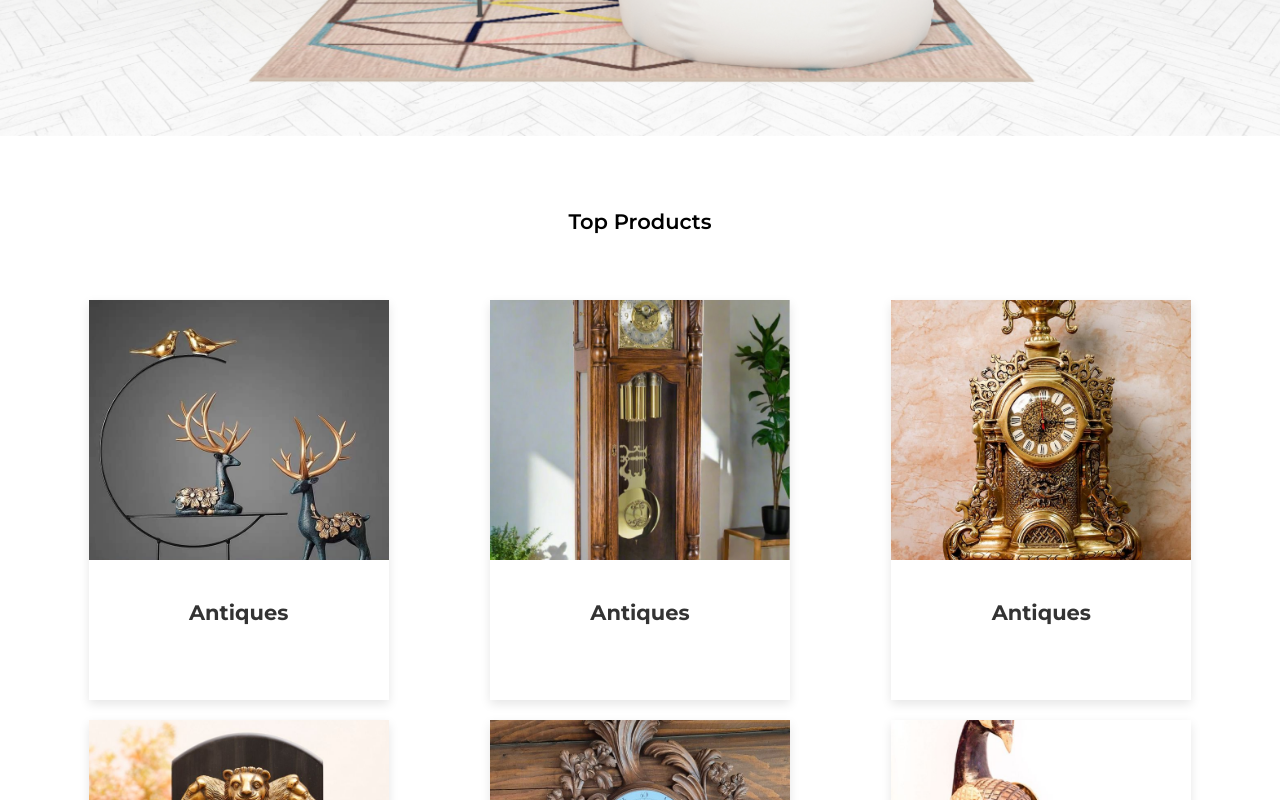
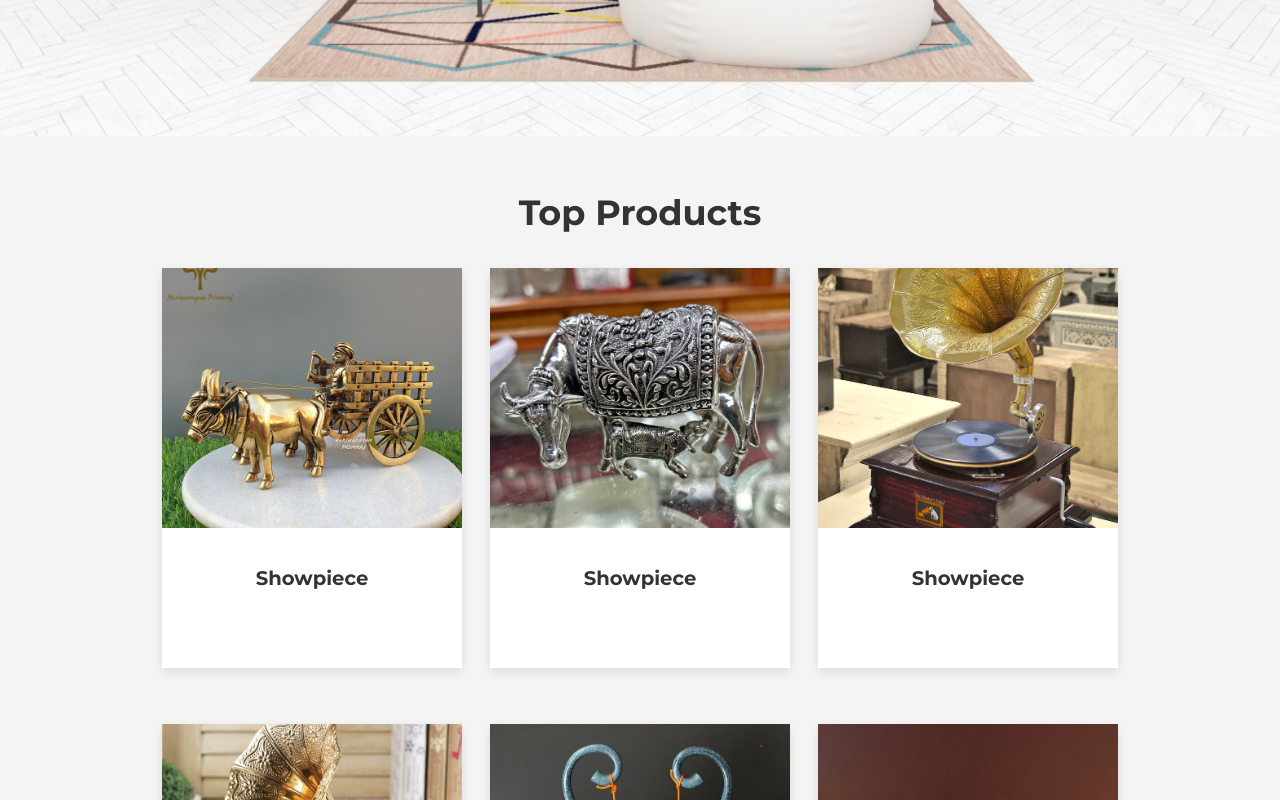
Before and after one commit to Stashblog/garima-international, a React (Vite) app: page /demo#/demo in a window 1280 px wide. Shown: the part 720-1520 px from the top of the page. Built offline with nearby package versions, Linux system fonts and the light colour scheme.

Commit message:
product description page added

```diff
--- a/src/pages/demo/topProducts/index.jsx
+++ b/src/pages/demo/topProducts/index.jsx
@@ -1,74 +1,66 @@
-import { Link } from 'react-router-dom'
 import s from './styles.module.scss'
 import images from 'images'
-import { Products } from 'components'
+import { Link } from 'react-router-dom'
 
 export default function Main() {
   const products = [
     {
-      title: 'Antiques',
-      subtitle: 'Brass Surahi',
-      imageSrc: images.pro1,
-      priceCurrent: 'Rp 30,000',
-      priceOld: 'Rp 60,000',
-      discount: '-50%'
+      id: 1,
+      title: 'Showpiece',
+      description: 'showpiece item for table and glass cases ',
+      imageUrl: images.Type
     },
     {
-      title: 'Antiques',
-      subtitle: 'Brass Surahi',
-      imageSrc: images.pro2,
-      priceCurrent: 'Rp 30,000',
-      priceOld: 'Rp 60,000',
-      discount: '-50%'
+      id: 2,
+      title: 'Showpiece',
+      description: 'showpiece item for table and glass cases ',
+      imageUrl: images.Type1
     },
     {
-      title: 'Antiques',
-      subtitle: 'Brass Surahi',
-      imageSrc: images.pro3,
-      priceCurrent: 'Rp 30,000',
-      priceOld: 'Rp 60,000',
-      discount: '-50%'
+      id: 3,
+      title: 'Showpiece',
+      description: 'showpiece item for table and glass cases ',
+      imageUrl: images.Type2
     },
     {
-      title: 'Antiques',
-      subtitle: 'Brass Surahi',
-      imageSrc: images.pro4,
-      priceCurrent: 'Rp 30,000',
-      priceOld: 'Rp 60,000',
-      discount: '50%'
+      id: 4,
+      title: 'Showpiece',
+      description: 'showpiece item for table and glass cases ',
+      imageUrl: images.Type3
     },
     {
-      title: 'Antiques',
-      subtitle: 'Brass Surahi',
-      imageSrc: images.pro5,
-      priceCurrent: 'Rp 30,000',
-      priceOld: 'Rp 60,000',
-      discount: '50%'
+      id: 5,
+      title: 'Showpiece',
+      description: 'showpiece item for table and glass cases ',
+      imageUrl: images.Type4
     },
     {
-      title: 'Antiques',
-      subtitle: 'Brass Surahi',
-      imageSrc: images.pro6,
-      priceCurrent: 'Rp 30,000',
-      priceOld: 'Rp 60,000',
-      discount: '50%'
+      id: 6,
+      title: 'Showpiece',
+      description: 'showpiece item for table and glass cases ',
+      imageUrl: images.Type5
     }
   ]
+
   return (
-    <>
-      <div className={s.topProducts + ' indent'}>
-        <div className={s.title}>Top Products</div>
-        <div className={s.products}>
-          <div className={s.cardGrid}>
-            {products.map(product => (
-              <Products
-                {...product}
-                key={product.id} // Use product.id as the key
-              />
-            ))}
+    <div className={s.productPage + ' indent'}>
+      <h1>Top Products</h1>
+      <div className={s.productGrid}>
+        {products.map(product => (
+          <div key={product.id} className={s.productCard}>
+            <img src={product.imageUrl} alt={product.title} />
+            <div className={s.productInfo}>
+              <h2>{product.title}</h2>
+              {/* <p>{product.description}</p> */}
+            </div>
+            <div className={s.overlay}>
+              <Link to={`/product/${product.id}`}>
+                <button className={s.queryButton}>View Product</button>
+              </Link>
+            </div>
           </div>
-        </div>
+        ))}
       </div>
-    </>
+    </div>
   )
 }
--- a/src/pages/demo/topProducts/styles.module.scss
+++ b/src/pages/demo/topProducts/styles.module.scss
@@ -1,33 +1,101 @@
+.productPage {
+  padding: 2rem;
+  background-color: #f4f4f4;
+  text-align: center;
 
-  .title {
-    text-align: center;
-    font-size: 1.5rem;
-    font-weight: 600;
-    -webkit-text-fill-color: var(--c-black);
-    padding: 3rem;
+  h1 {
+    font-size: 2.5rem;
+    margin-bottom: 2rem;
+    color: #333;
   }
 
-  .topProducts {
-    padding: 2rem;
-    align-content: center;
+  .productGrid {
+    display: flex;
+    justify-content: center;
+    flex-wrap: wrap;
+    gap: 2rem;
   }
 
-  .cardGrid {
-    display: grid;
-    grid-template-columns: repeat(3, 1fr);
-    gap: 20px;
-    margin: 20px;
+  .productCard {
+    position: relative;
+    width: 300px;
+    height: 400px;
+    background-color: white;
+    margin-bottom: 2rem;
+    box-shadow: 0 4px 10px rgba(0, 0, 0, 0.1);
+    overflow: hidden;
+    border-radius: 0px;
+    transition: transform 0.3s ease;
+    cursor: pointer;
+
+    &:hover {
+      transform: scale(1.05);
+    }
+
+    img {
+      width: 100%;
+      height: 65%;
+      object-fit: cover;
+    }
+
+    .productInfo {
+      padding: 1rem;
+      text-align: center;
+
+      h2 {
+        font-size: 1.4rem;
+        color: #333;
+      }
+
+      p {
+        font-size: 1rem;
+        color: #777;
+        margin-top: 0.5rem;
+      }
+    }
+
+    .overlay {
+      position: absolute;
+      top: 0;
+      left: 0;
+      right: 0;
+      bottom: 0;
+      background: rgba(0, 0, 0, 0.6);
+      display: flex;
+      align-items: center;
+      justify-content: center;
+      opacity: 0;
+      transition: opacity 0.3s ease;
+
+      .queryButton {
+        background-color: #c7983c;
+        color: white;
+        padding: 0.8rem 1.5rem;
+        border: none;
+        cursor: pointer;
+        font-size: 1rem;
+        text-transform: uppercase;
+
+        &:hover {
+          background-color: var(--c-primary-dark);
+        }
+      }
+    }
+
+    &:hover .overlay {
+      opacity: 1;
+    }
+  }
+}
+
+/* Media Queries */
+@media (max-width: 1279px) {
+  .productCard {
+    width: 250px;
+    height: 350px;
   }
 
-  /* Media Queries */
-  @media (max-width: 1279px) {
-    .topProducts {
-      padding: 1.5rem;
-    }
-
-    .cardGrid {
-
-    grid-template-columns: repeat(1, 1fr);
-
-    }
+  h1 {
+    font-size: 2.2rem;
   }
+}
```
